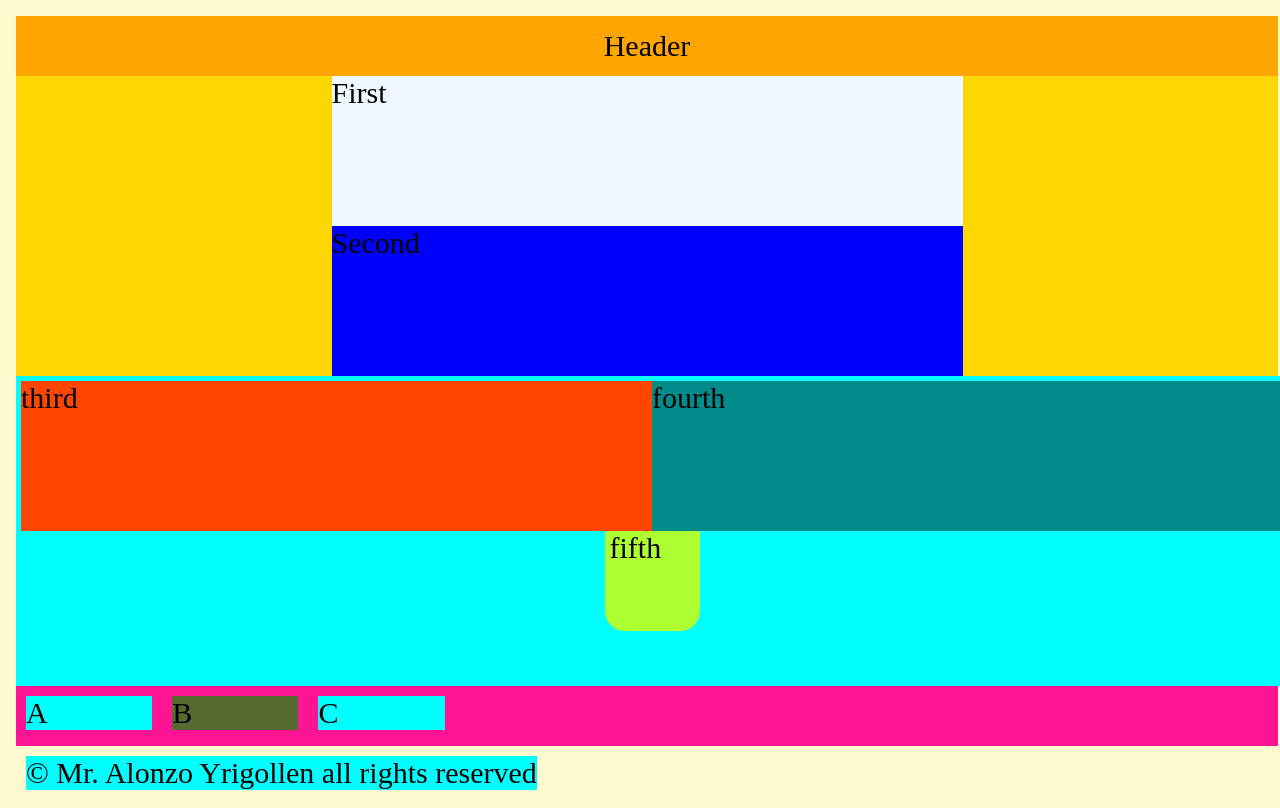
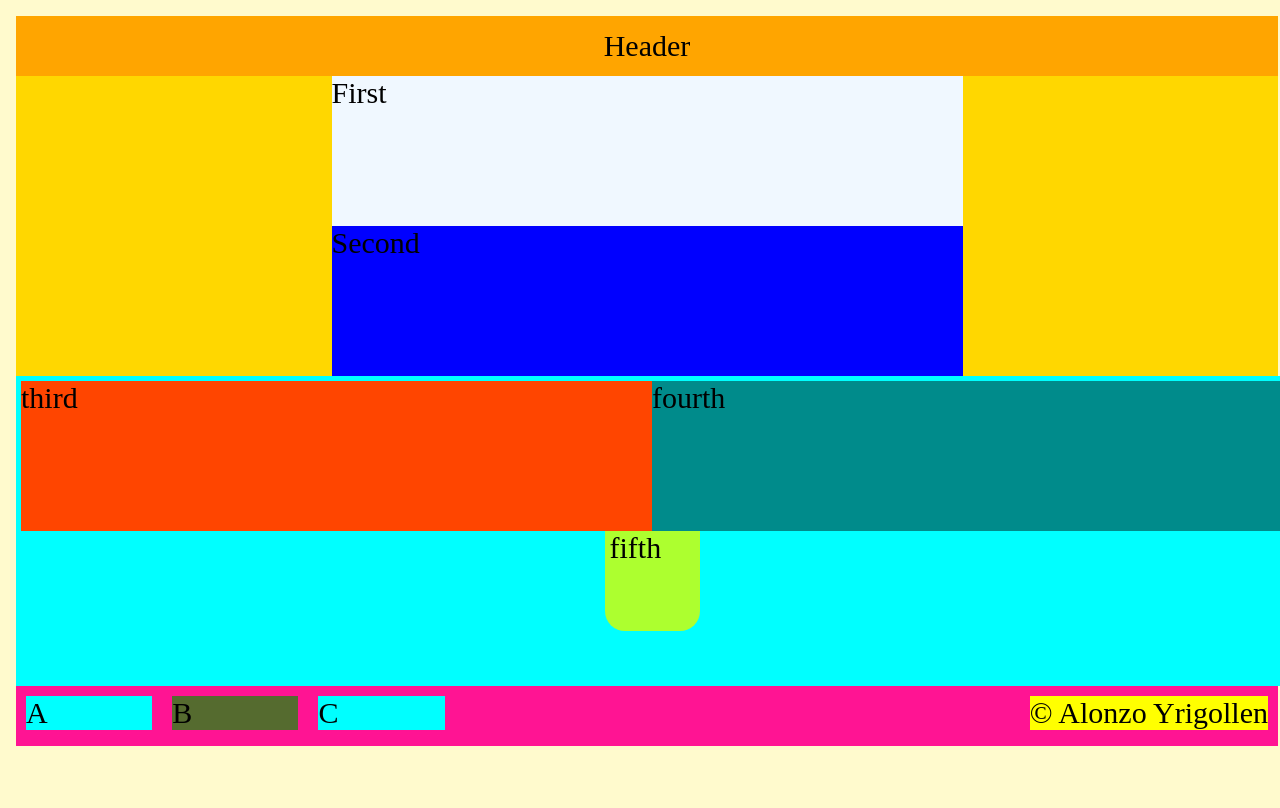
Before and after one commit to geekwise-alonzo-yrigollen/layout_a, a plain HTML site: page index.html in a window 1280 px wide. Drawn offline with Linux system fonts and the light colour scheme.

Commit message:
layoutA
last change

```diff
--- a/css/style.css
+++ b/css/style.css
@@ -140,7 +140,7 @@ p{
     margin: 10px;
     height: auto;
     padding: inherit;
-    background-color: aqua;
-    float:left;
+    background-color: yellow;
+    float:right;
 
 }
--- a/index.html
+++ b/index.html
@@ -31,9 +31,9 @@
             <article id='mountain'>A</article>
             <article id='climb'>B</article>
             <article id='triumph'>C</article>
+             <p> &copy; Alonzo Yrigollen</p>
         </section>
 
-               <p> &copy; Mr. Alonzo Yrigollen all rights reserved</p>
 
     </footer>
 
```
